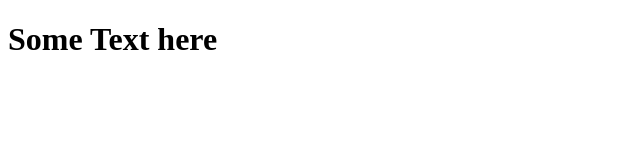
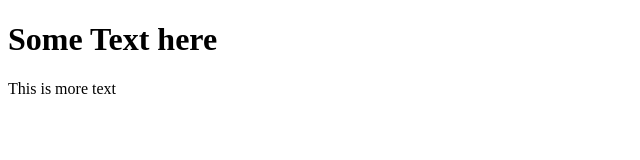
Before and after one commit to PatrikBeichner/git-test, a plain HTML site: page index.html in a window 1280 px wide. Shown: the whole page, without its empty margins (0-640 px from the left). Drawn offline with Linux system fonts and the light colour scheme.

Commit message:
Second Commit

```diff
--- a/index.html
+++ b/index.html
@@ -7,5 +7,6 @@
 </head>
 <body>
     <h1>Some Text here</h1>
+    <p>This is more text</p>
 </body>
 </html>
```
